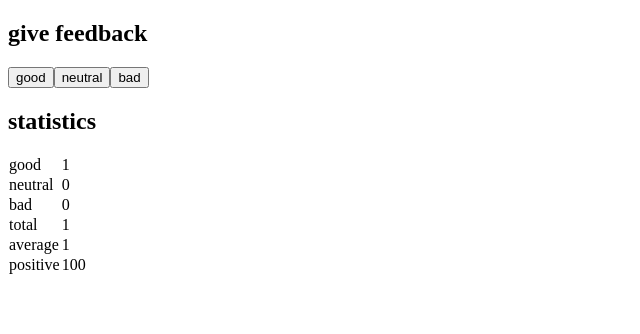
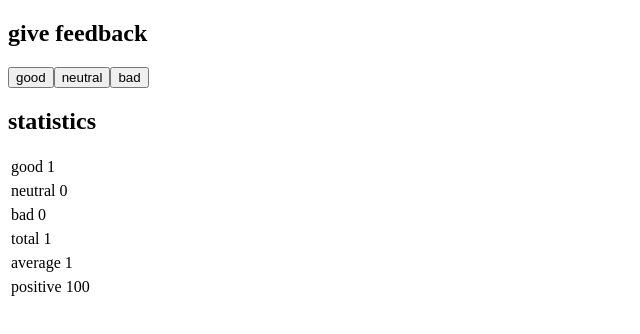
Before and after one commit to ds20220914/full-stack, a React (Vite) app in the folder osa1/unicafe/: page / in a window 1280 px wide. Both pictures are taken after a click on the button "good". Shown: the top 334 px of the page, without its empty margins (0-640 px from the left). Built offline with nearby package versions, Linux system fonts and the light colour scheme.

Commit message:
tehtävä 1.11

```diff
--- a/osa1/unicafe/src/App.jsx
+++ b/osa1/unicafe/src/App.jsx
@@ -6,10 +6,14 @@ const Button = (props) => (
 
 const StatisticLine = (props) => {
 	return (
-		<tr>
-			<td>{props.text}</td>
-			<td>{props.status}</td>
-		</tr>
+		<table>
+			<tbody>
+				<tr>
+					<td>{props.text}</td>
+					<td>{props.status}</td>
+				</tr>
+			</tbody>
+		</table>
 	)
 }
 
```
